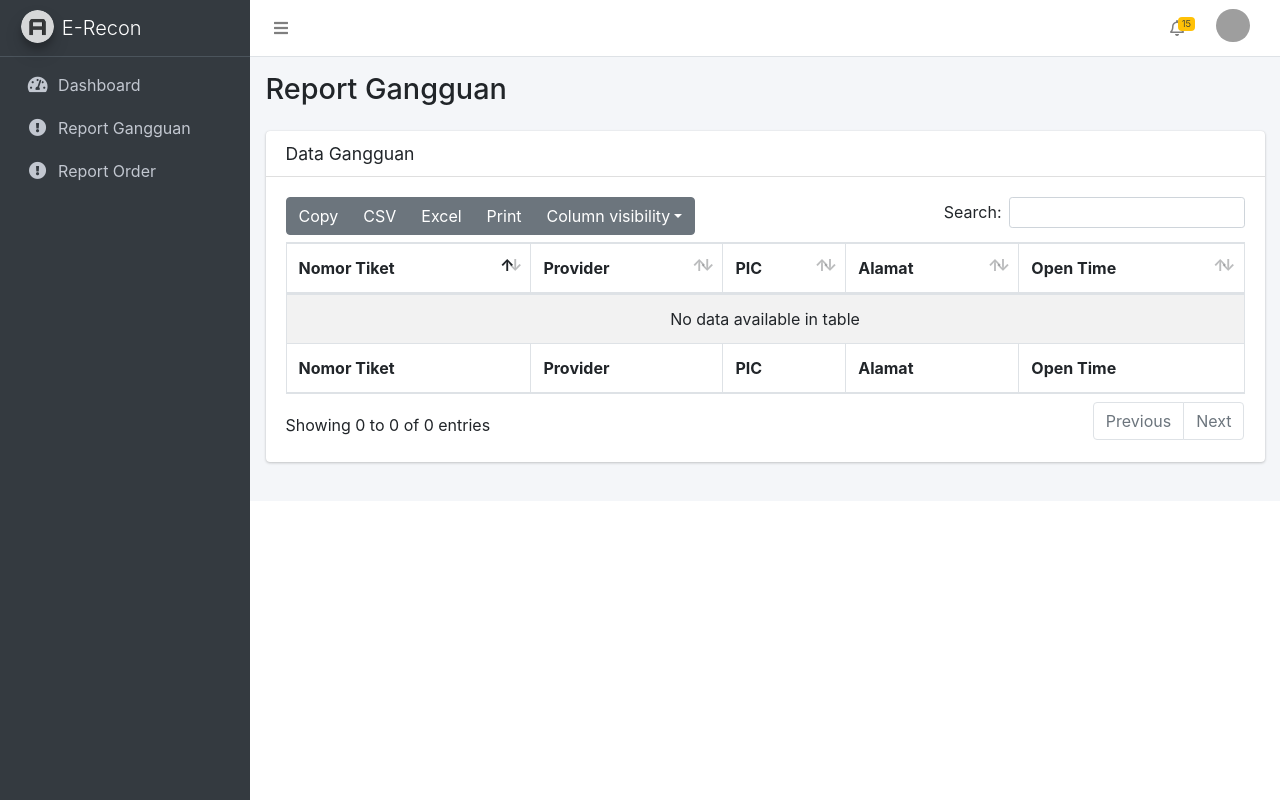
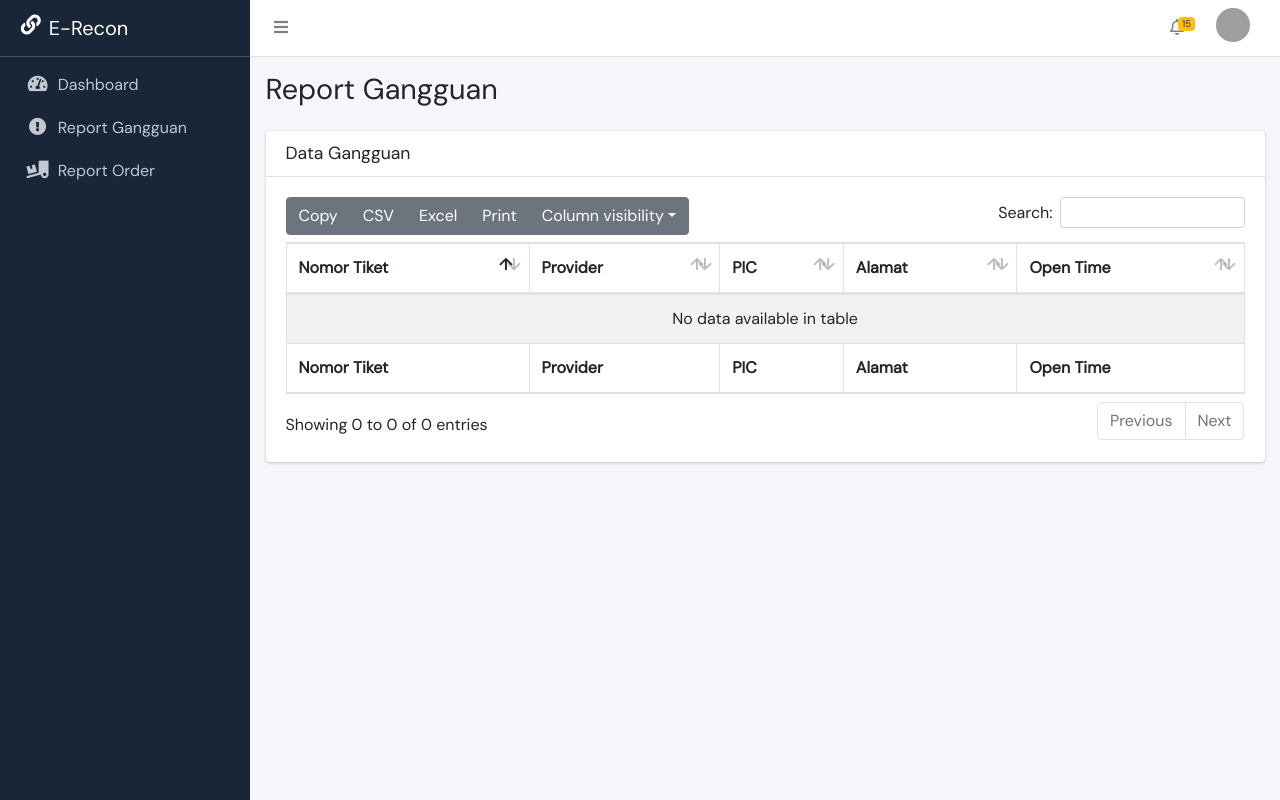
Before and after one commit to ivanhanif03/e-recon, a CodeIgniter 4 app: template app/Views/gangguan/index.php in a window 1280 px wide. Run offline with PHP 8.4 and a stand-in for CodeIgniter, Linux system fonts and the light colour scheme; the template is opened without the code that fills it, so the values that code supplies are empty; some libraries are stand-ins or nearby versions; grey boxes are pictures that could not be loaded.

Commit message:
update view sidebar

```diff
--- a/app/Views/gangguan/index.php
+++ b/app/Views/gangguan/index.php
@@ -14,7 +14,7 @@
                         </div>
 
                         <div class="card-body">
-                            <table id="example1" class="table table-bordered table-striped">
+                            <table id="tableGangguan" class="table table-bordered table-striped">
                                 <thead>
                                     <tr>
                                         <th>Nomor Tiket</th>
@@ -57,14 +57,14 @@
 <?= $this->section('script'); ?>
 <script>
     $(function () {
-        $("#example1").DataTable({
+        $("#tableGangguan").DataTable({
             "responsive": true,
             "lengthChange": false,
             "autoWidth": false,
             "ordering": true,
             "info": true,
             "buttons": ["copy", "csv", "excel", "pdf", "print", "colvis"]
-        }).buttons().container().appendTo('#example1_wrapper .col-md-6:eq(0)');
+        }).buttons().container().appendTo('#tableGangguan_wrapper .col-md-6:eq(0)');
     });
 </script>
 <?= $this->endSection(); ?>
--- a/app/Views/layout/footer.php
+++ b/app/Views/layout/footer.php
@@ -20,4 +20,5 @@
 <script src="<?= base_url('/adminlte/plugins/daterangepicker/daterangepicker.js'); ?>"></script>
 <script src="<?= base_url('/adminlte/plugins/summernote/summernote-bs4.min.js'); ?>"></script>
 <script src="<?= base_url('/adminlte/plugins/overlayScrollbars/js/jquery.overlayScrollbars.min.js'); ?>"></script>
+<script src="<?= base_url('/adminlte/js/adminlte.min.js?v=3.2.0'); ?>"></script>
 <?= $this->renderSection('script'); ?>
--- a/app/Views/layout/header.php
+++ b/app/Views/layout/header.php
@@ -6,7 +6,7 @@
     <meta http-equiv="X-UA-Compatible" content="IE=edge">
     <meta name="viewport" content="width=device-width, initial-scale=1.0">
     <title><?= $title; ?></title>
-    <link rel="stylesheet" href="<?= base_url('/adminlte/css/adminlte.min.css'); ?>">
+    <link href='https://fonts.googleapis.com/css?family=DM Sans' rel='stylesheet'>
     <link rel="stylesheet" href="<?= base_url('/adminlte/plugins/fontawesome-free/css/all.min.css'); ?>">
     <link rel="stylesheet" href="https://code.ionicframework.com/ionicons/2.0.1/css/ionicons.min.css">
     <link rel="stylesheet" href="<?= base_url('/adminlte/plugins/icheck-bootstrap/icheck-bootstrap.min.css'); ?>">
@@ -20,4 +20,7 @@
         href="<?= base_url('/adminlte/plugins/datatables-responsive/css/responsive.bootstrap4.min.css'); ?>">
     <link rel="stylesheet"
         href="<?= base_url('/adminlte/plugins/datatables-buttons/css/buttons.bootstrap4.min.css'); ?>">
+    <link rel="stylesheet" href="<?= base_url('/adminlte/css/adminlte.min.css'); ?>">
+    <link rel="stylesheet" href="<?= base_url('/adminlte/css/adminlte.min.css?v=3.2.0'); ?>">
+    <link rel="stylesheet" href="<?= base_url('/css/style.css'); ?>">
 </head>
--- a/app/Views/layout/sidebar.php
+++ b/app/Views/layout/sidebar.php
@@ -1,7 +1,16 @@
+<!-- Color Sidebar -->
+<style>
+    .nav-item>a.active {
+        background-color: #bd1111 !important;
+    }
+
+    .main-sidebar {
+        background-color: #182638 !important
+    }
+</style>
 <aside class="main-sidebar sidebar-dark-primary">
     <a href="index3.html" class="brand-link">
-        <img src="<?= base_url('/adminlte/img/AdminLTELogo.png'); ?>" alt="AdminLTE Logo"
-            class="brand-image img-circle elevation-3" style="opacity: .8">
+        <i class="brand-image nav-icon fas fa-link mt-1"></i>
         <span class="brand-text font-weight-light">E-Recon</span>
     </a>
 
@@ -28,7 +37,7 @@
                 </li>
                 <li class="nav-item">
                     <a href="<?= base_url('order'); ?>" class="nav-link <?php if ($menu == 'order'){echo 'active';}?>">
-                        <i class="nav-icon fas fa-exclamation-circle"></i>
+                        <i class="nav-icon fas fa-truck-loading"></i>
                         <p>
                             Report Order
                         </p>
--- /dev/null
+++ b/public/css/style.css
@@ -0,0 +1,3 @@
+body {
+  font-family: "DM Sans";
+}
```
